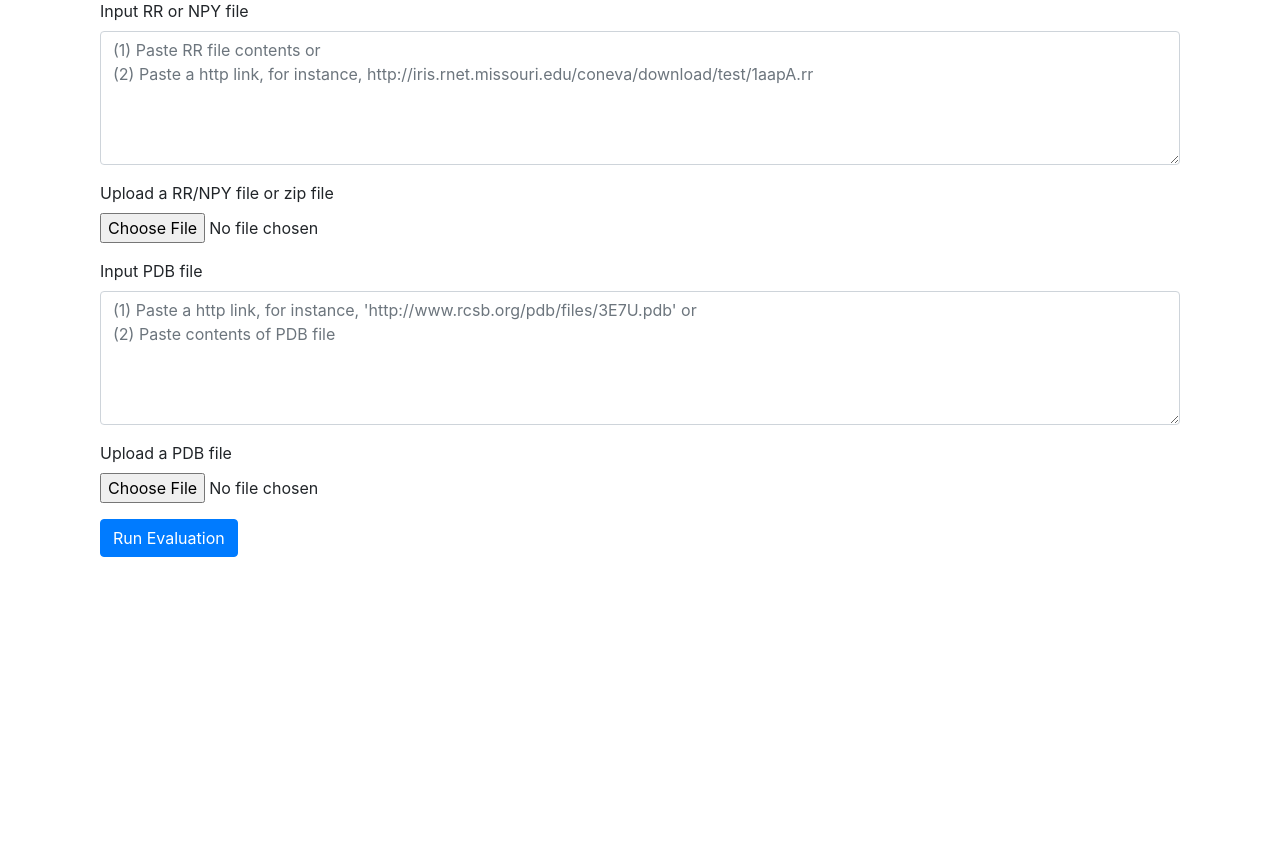
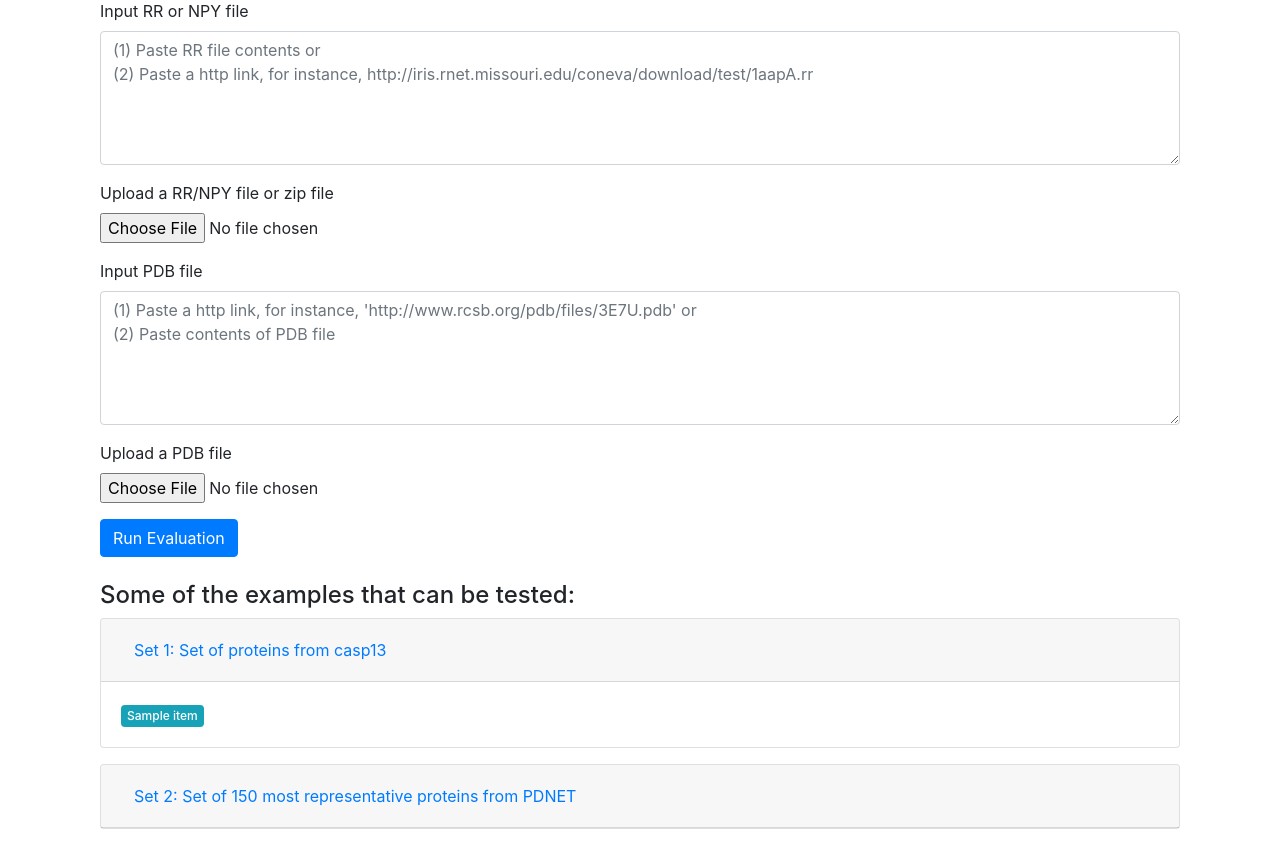
Before and after one commit to shrestha-bikash/disteval, a Flask app: template templates/index.html in a window 1280 px wide. Shown: the part 91-936 px from the top of the page. Before the commit the page ends 648 px from the top, so only its background shows below. Run offline with Flask 2, Linux system fonts and the light colour scheme; the template is opened without the code that fills it: most values are stand-ins (such as "Sample title", 1, 10 or a date in 2020); some libraries are stand-ins or nearby versions.

Commit message:
added examples proteins

```diff
--- a/app.py
+++ b/app.py
@@ -9,9 +9,19 @@ app = Flask(__name__)
 app.secret_key = b'_5#y2L"F4Q8z\n\xec]/'
 app.config['UPLOAD_FOLDER'] = UPLOAD_FOLDER
 
+def get_protein_list(lst_file):
+    plist = []
+    f = open(lst_file, 'r')
+    for l in f.readlines():
+        plist.append(l.strip().split()[0])
+
+    return plist
+
 @app.route('/')
 def index():
-    return render_template('index.html')
+    p_list = get_protein_list('static/misc/psicov.lst')
+    c_list = get_protein_list('static/misc/casp13.txt')
+    return render_template('index.html', list1=p_list, list2=c_list)
 
 @app.route('/output', methods=['POST', 'GET'])
 def output():
--- a/static/css/main.css
+++ b/static/css/main.css
@@ -12,6 +12,28 @@
 
 .main-body .card {
     margin-bottom: 1em;
+}
+
+.examples-sec {
+    margin-top: 1.5em;
+}
+
+.examples-sec .card {
+    /* padding: 1em; */
+}
+
+.btn-link:hover {
+    text-decoration: none;
+}
+
+.btn-link:focus {
+    text-decoration: none;
+}
+
+.badge {
+    font-weight: 500;
+    padding: 0.4em .5em;
+    cursor: pointer;
 }
 
 .card > .card-title {
--- a/templates/index.html
+++ b/templates/index.html
@@ -54,6 +54,63 @@
             </div> -->
             <button type="submit" class="btn btn-primary submit-btn">Run Evaluation</button>
           </form>
+
+          <div class="examples-sec">
+              <h4>Some of the examples that can be tested:</h4>
+              <!-- <div class="card">
+                <div class="casp13">
+                    <h6>Set 1: Set of 150 most representative proteins from PDNET</h6>
+                    <div class="item-list">
+                      {% for item in list1 %}
+                        <span class="badge badge-info">{{ item }}</span>
+                      {% endfor %}
+                    </div>
+                </div>
+            </div>
+            <div class="card">
+              <h6>Set 2: Set of proteins from casp13</h6>
+            </div> -->
+            <div id="accordion">
+              <div class="card">
+                <div class="card-header" id="headingTwo">
+                  <h5 class="mb-0">
+                    <button class="btn btn-link" data-toggle="collapse" data-target="#collapseTwo" aria-expanded="false" aria-controls="collapseTwo">
+                      Set 1: Set of proteins from casp13
+                    </button>
+                  </h5>
+                </div>
+                <div id="collapseTwo" class="collapse show" aria-labelledby="headingTwo" data-parent="#accordion">
+                  <div class="card-body">
+                    <div class="item-list">
+                      {% for item in list2 %}
+                        <span class="badge badge-info">{{ item }}</span>
+                      {% endfor %}
+                    </div>
+                  </div>
+                </div>
+              </div>
+              <div class="card">
+                <div class="card-header" id="headingOne">
+                  <h5 class="mb-0">
+                    <button class="btn btn-link" data-toggle="collapse" data-target="#collapseOne" aria-expanded="true" aria-controls="collapseOne">
+                      Set 2: Set of 150 most representative proteins from PDNET
+                    </button>
+                  </h5>
+                </div>
+
+                <div id="collapseOne" class="collapse collapsed" aria-labelledby="headingOne" data-parent="#accordion">
+                  <div class="card-body">
+                    <div class="item-list">
+                      {% for item in list1 %}
+                        <span class="badge badge-info">{{ item }}</span>
+                      {% endfor %}
+                    </div>
+                  </div>
+                </div>
+              </div>
+
+            </div>
+          </div>
       </div>
   </div>
 {% endblock %}
```
Also changed, not shown: static/misc/casp13.txt (added, +25 -0 lines), templates/output.html (+16 -16 lines), 1 other file.
